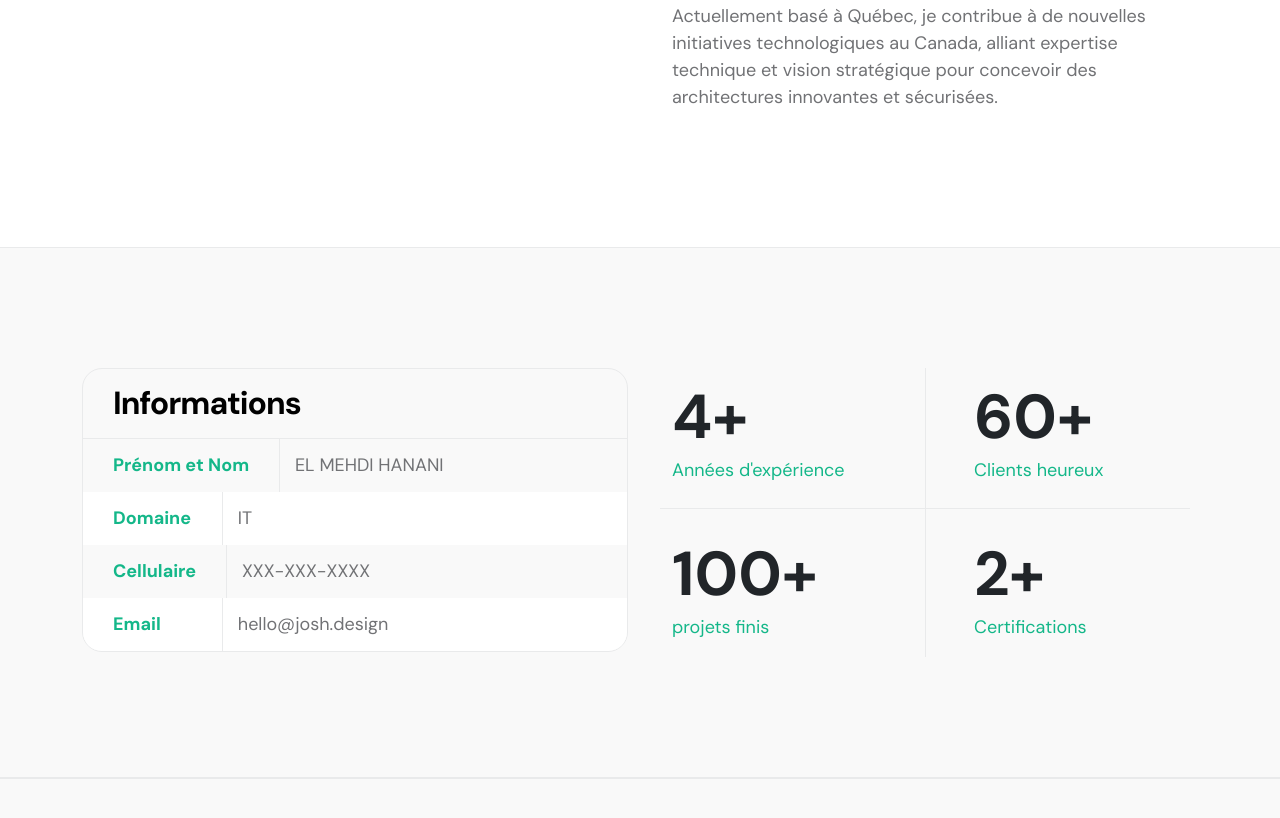
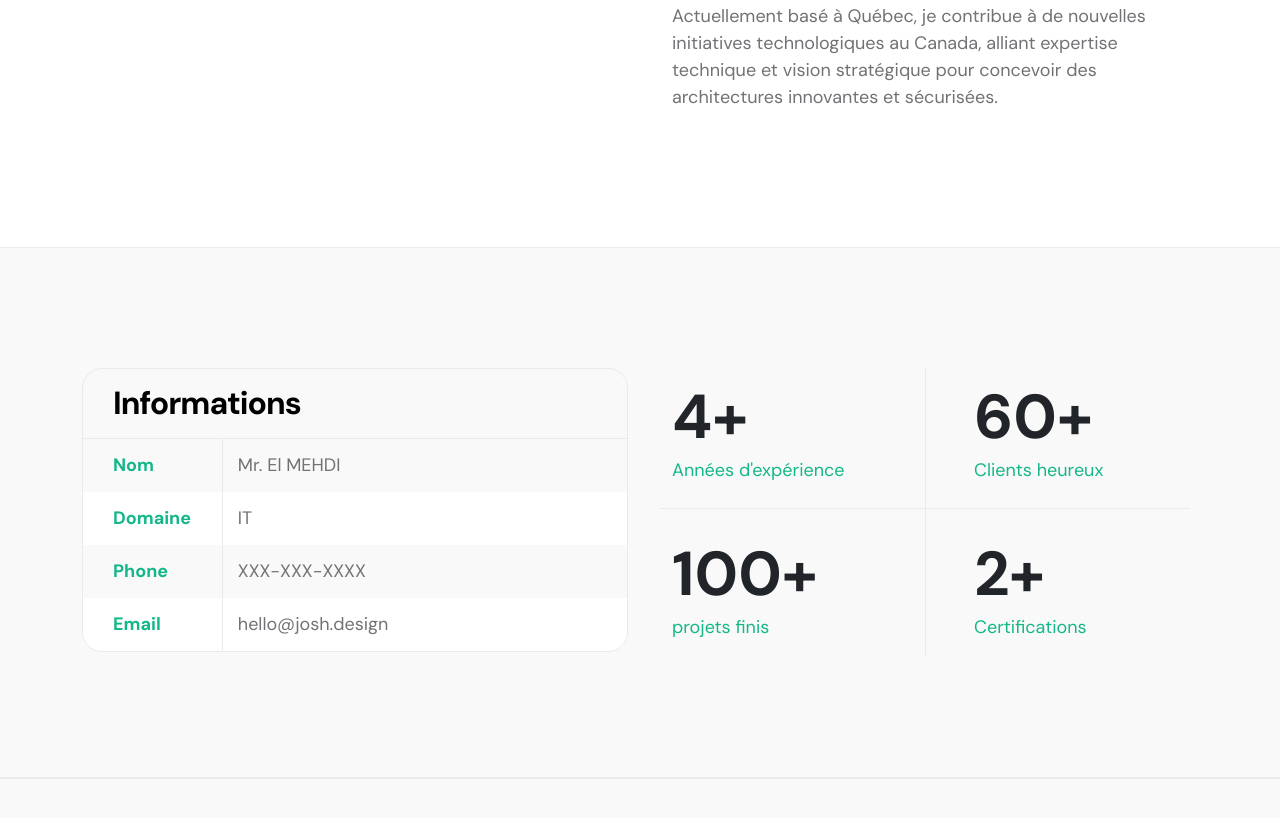
Before and after one commit to mehdihanani/Portfolio_EMH, a plain HTML site: page Portfolio_EMH/index.html in a window 1280 px wide. Shown: the part 1172-1990 px from the top of the page. Drawn offline with Linux system fonts and the light colour scheme.

Commit message:
edit index

```diff
--- a/Portfolio_EMH/index.html
+++ b/Portfolio_EMH/index.html
@@ -102,10 +102,10 @@ https://templatemo.com/tm-578-first-portfolio
                                 <div class="hero-title-wrap d-flex align-items-center mb-4">
                                     <img src="images/happy-bearded-young-man.jpg" class="avatar-image avatar-image-large img-fluid" alt="">
 
-                                    <h1 class="hero-title ms-3 mb-0">Bienvenu au profile</h1>
+                                    <h1 class="hero-title ms-3 mb-0">Bienvenue</h1>
                                 </div>
 
-                                <h2 class="mb-4">Je suis disponible pour travailler en Freelance.</h2>
+                                <h2 class="mb-4">Disponible pour Freelance.</h2>
                                 <p class="mb-4"><a class="custom-btn btn custom-link" href="#section_2">Brève description</a></p>
                             </div>
                         </div>
@@ -163,8 +163,8 @@ https://templatemo.com/tm-578-first-portfolio
 
                                 <div class="profile-body">
                                     <p>
-                                        <span class="profile-small-title">Prénom et Nom</span>
-                                        <span>EL MEHDI HANANI</span>
+                                        <span class="profile-small-title">Nom</span>
+                                        <span>Mr. El MEHDI</span>
                                     </p>
 
                                     <p>
@@ -173,7 +173,7 @@ https://templatemo.com/tm-578-first-portfolio
                                     </p>
 
                                     <p>
-                                        <span class="profile-small-title">Cellulaire</span>
+                                        <span class="profile-small-title">Phone</span>
                                          <span><a href="tel: 305-240-9671">XXX-XXX-XXXX</a></span>
                                     </p>
 
```
